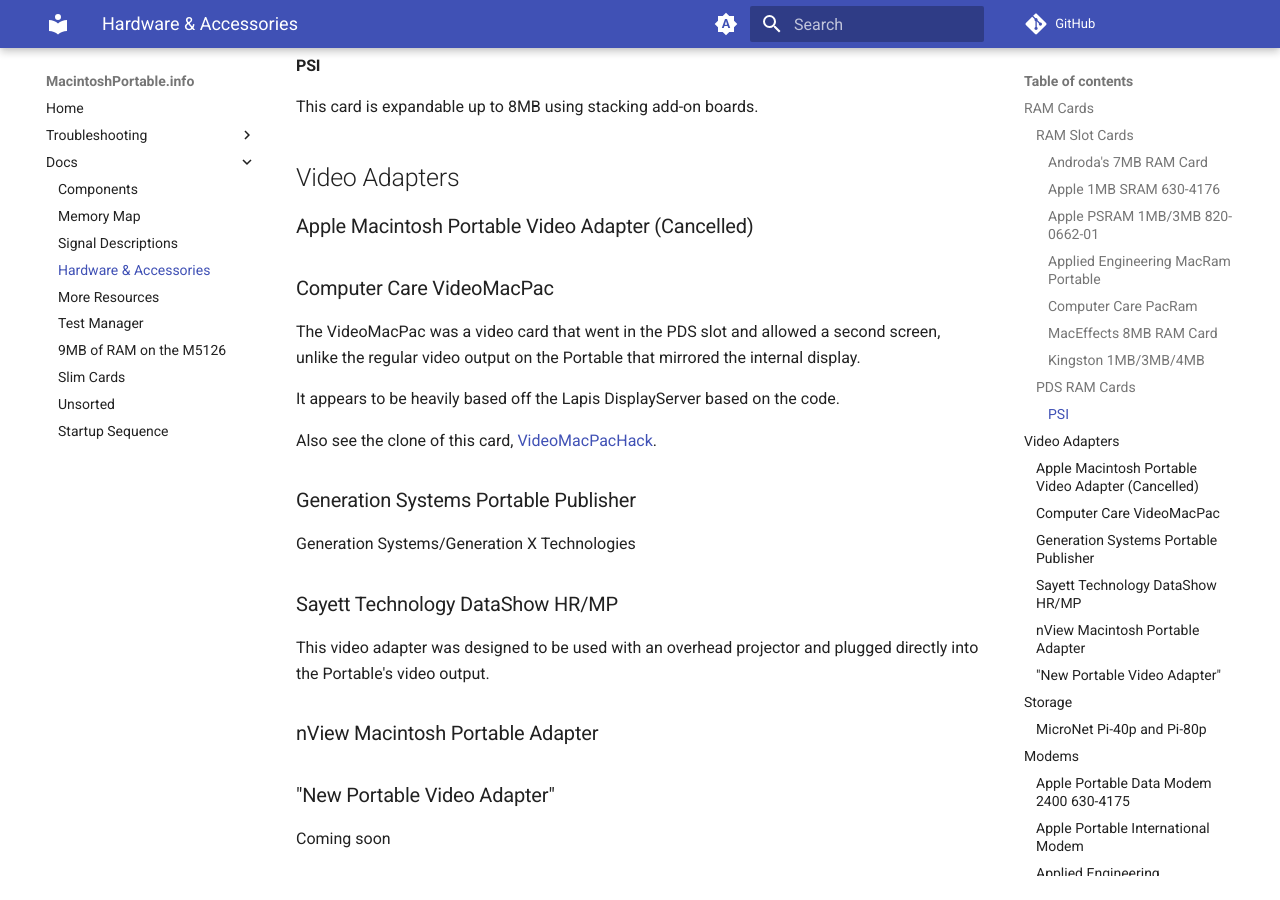
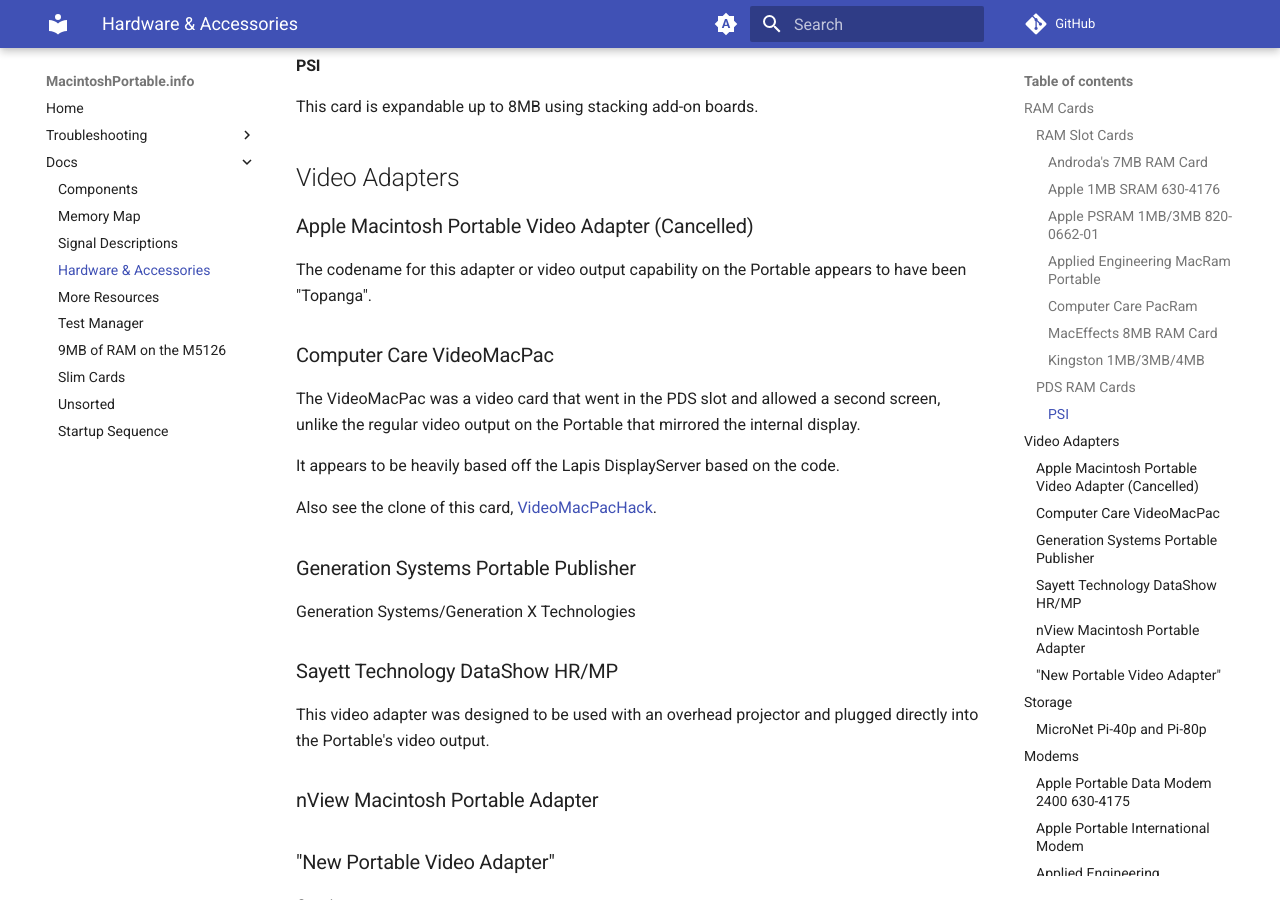
Before and after one commit to rezafouladian/MacintoshPortable, an MkDocs documentation site: the page built from docs/HardwareAndAccessories.md, in a window 1280 px wide and 900 px high, scrolled down 1138 px. Built offline with MkDocs 1.6.1 and Material for MkDocs 9.7.7, drawn with Linux system fonts in a browser that asks for light colours; comment, search, counter and statistics services are not loaded.

Commit message:
Add codename for Apple's video adapter

```diff
--- a/docs/HardwareAndAccessories.md
+++ b/docs/HardwareAndAccessories.md
@@ -44,6 +44,8 @@ This card is expandable up to 8MB using stacking add-on boards.
 ## Video Adapters
 
 ### Apple Macintosh Portable Video Adapter (Cancelled)
+
+The codename for this adapter or video output capability on the Portable appears to have been "Topanga".
 
 ### Computer Care VideoMacPac
 The VideoMacPac was a video card that went in the PDS slot and allowed a second screen, unlike the regular video output on the Portable that mirrored the internal display.
```
